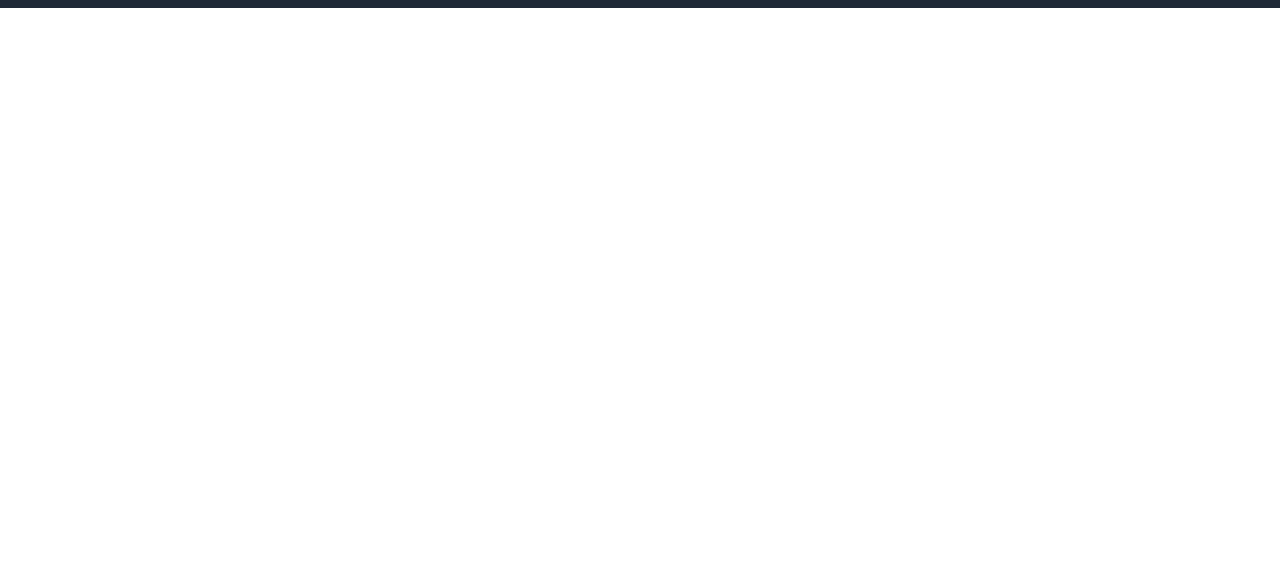
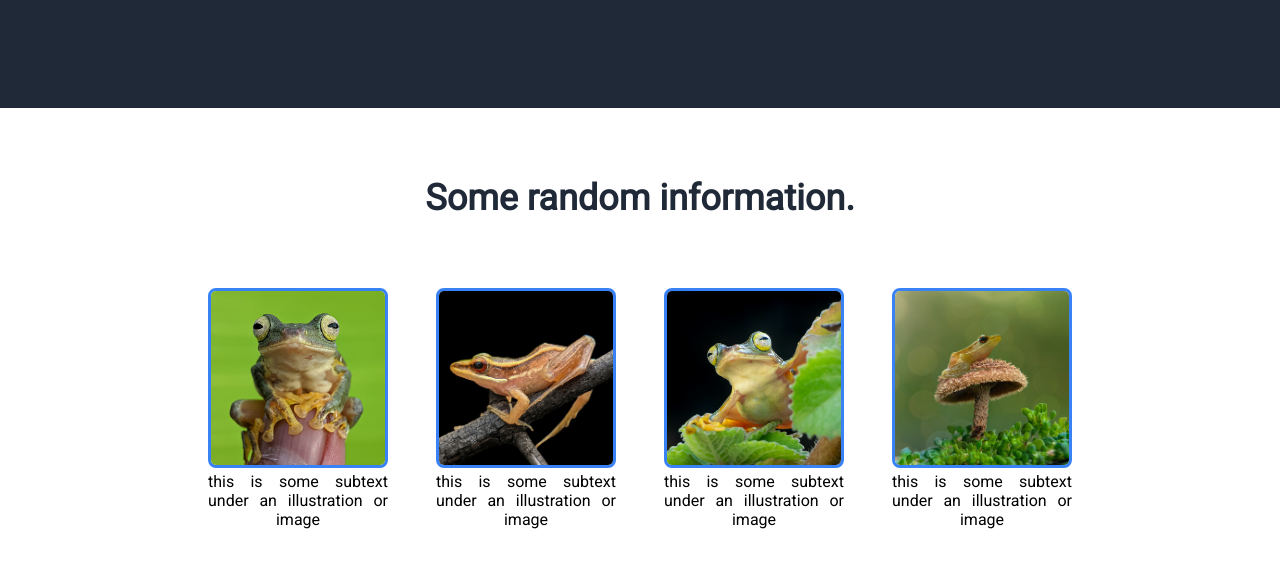
Before and after one commit to avujcevic/landing_page, a plain HTML site: page index.html in a window 1280 px wide. Shown: the part 440-1008 px from the top of the page. Before the commit the page ends 800 px from the top, so only its background shows below. Drawn offline with Linux system fonts and the light colour scheme.

Commit message:
Add content and style to information section

```diff
--- a/index.html
+++ b/index.html
@@ -29,8 +29,29 @@
             <div class="secondary">This website has some subtext that goes here under the main title. It's a smaller font and the color is lower contrast.</div>
             <button>Sign up</button>
         </div>
+        <img src="mountain.jpg" alt="Snowy mountains peaking out from behind clouds.">
+    </div>
 
-        <img src="mountain.jpg" alt="Snow mountains peaking out from above clouds.">
+    <div class="info-header">Some random information.</div>
+    <div class="info-container">
+        <div class="pic-1">
+            <img src="frog1.jpg" alt="Frog"
+            <p>this is some subtext under an illustration or image</p>
+        </div>
+        <div class="pic-2">
+            <img src="frog2.jpg" alt="Frog"
+            <p>this is some subtext under an illustration or image</p>
+        </div>
+        <div class="pic-3">
+            <img src="frog3.jpg" alt="Frog"
+            <p>this is some subtext under an illustration or image</p>
+        </div>
+        <div class="pic-4">
+            <img src="frog4.jpg" alt="Frog"
+            <p>this is some subtext under an illustration or image</p>
+        </div>
+    </div>
+
     </div>
 </body>
 </html>
--- a/style.css
+++ b/style.css
@@ -1,7 +1,6 @@
 body {
     font-family: 'Roboto', sans-serif;
     margin: 0;
-    min-height: 100vh;
 }
 
 .header {
@@ -38,7 +37,7 @@ a {
     justify-content: space-between;
     align-items: center;
     background-color: #1F2937;
-    height: 400px;
+    height: 500px;
 }
 
 .text {
@@ -55,6 +54,7 @@ a {
     font-size: 48px;
     font-weight: 600;
     color: #F9FAF8;
+    margin-bottom: -10px;
 }
 
 .secondary {
@@ -71,7 +71,50 @@ button {
     padding: 8px 30px;
     border-radius: 8px;
 }
+
 img {
     height: 240px;
     margin-right: 120px;
 }
+
+.info {
+    display: flex;
+    flex-direction: column;
+    align-items: center;
+    background-color: orange;
+    height: 500px;
+}
+
+.info-header {
+    font-size: 36px;
+    font-weight: 600;
+    color: #1F2937;
+    display: flex;
+    justify-content: center;
+    align-items: center;
+    height: 180px;
+}
+
+.info-container {
+    display: flex;
+    gap: 48px;
+    justify-content: center;
+    margin-bottom: 180px;
+}
+
+.info-container img {
+    box-sizing: border-box;
+    width: 180px;
+    height: 180px;
+    border: 3px solid #3882F6;
+    border-radius: 8px;
+}
+
+.pic-1,
+.pic-2,
+.pic-3,
+.pic-4 {
+    width: 180px;
+    text-align: justify;
+    text-align-last: center;
+}
```
Also changed, not shown: frog1.jpg (added), frog2.jpg (added), frog3.jpg (added), frog4.jpg (added).
